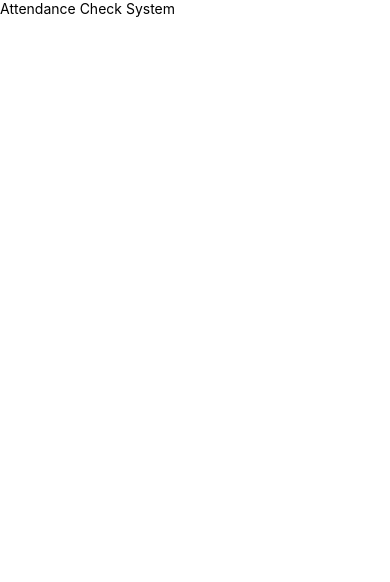
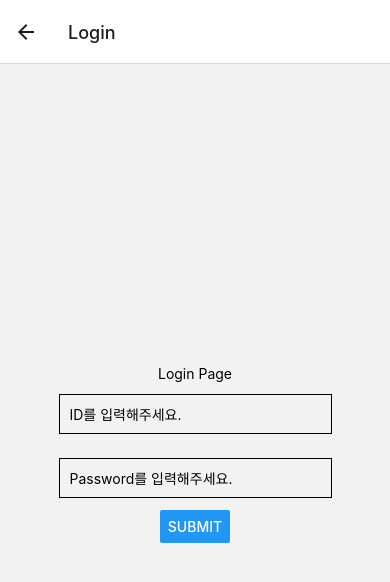
Before and after one commit to checkchek/Attendance_Check_Mobile, a React Native app: screen /Login in a window 390 px wide. Shown: the top 582 px of the page. Built offline with nearby package versions, Linux system fonts and the light colour scheme.

Commit message:
카메라 이미지 서버 전송

```diff
--- a/App.js
+++ b/App.js
@@ -1,13 +1,19 @@
 import React from 'react';
+import {StyleSheet} from 'react-native';
+import LoginPage from './src/LoginPage';
+import LectureListPage from './src/LectureListPage';
+import {NavigationContainer} from '@react-navigation/native';
+import {createNativeStackNavigator} from '@react-navigation/native-stack';
 
-import {Text, View} from 'react-native';
+const Stack = createNativeStackNavigator();
 
-const App = () => {
+export default function App() {
   return (
-    <View>
-      <Text>Attendance Check System</Text>
-    </View>
+    <NavigationContainer>
+      <Stack.Navigator>
+        <Stack.Screen name="LectureListPage" component={LectureListPage} />
+        <Stack.Screen name="Login" component={LoginPage} />
+      </Stack.Navigator>
+    </NavigationContainer>
   );
-};
-
-export default App;
+}
--- a/babel.config.js
+++ b/babel.config.js
@@ -1,3 +1,16 @@
 module.exports = {
   presets: ['module:metro-react-native-babel-preset'],
+  plugins: [
+    [
+      'module:react-native-dotenv',
+      {
+        moduleName: '@env',
+        path: '.env',
+        blacklist: null,
+        whitelist: null,
+        safe: true,
+        allowUndefined: true,
+      },
+    ],
+  ],
 };
--- /dev/null
+++ b/db.js
@@ -0,0 +1,6 @@
+export const db = [
+  {
+    id: 'admin',
+    pw: '123',
+  },
+];
--- /dev/null
+++ b/src/LectureListPage.js
@@ -0,0 +1,28 @@
+import React from 'react';
+import {View, Button} from 'react-native';
+import {launchCamera} from 'react-native-image-picker';
+import {API_URL} from '@env';
+
+export default function LectureListPage({navigation}) {
+  const check = async () => {
+    console.log('click');
+    const result = await launchCamera({
+      includeBase64: true,
+      maxHeight: 1000,
+      maxWidth: 1500,
+    });
+
+    const res = await (
+      await fetch(`${API_URL}/api/face`, {
+        method: 'post',
+        body: result.assets[0].base64,
+      })
+    ).json();
+    console.log(res);
+  };
+  return (
+    <View>
+      <Button title="{현재 진행중인 강의}" onPress={check} />
+    </View>
+  );
+}
--- /dev/null
+++ b/src/LoginPage.js
@@ -0,0 +1,51 @@
+import React, {useState} from 'react';
+import {StyleSheet, View, Text, TextInput, Button, Alert} from 'react-native';
+import {db} from '../db';
+
+export default function LoginPage({navigation}) {
+  const [id, setId] = useState('');
+  const [pw, setPw] = useState('');
+
+  const handleSubmit = () => {
+    console.log(id, pw);
+    if (db[0].id === id && db[0].pw === pw) {
+      navigation.navigate('LectureListPage');
+    } else {
+      Alert.alert('로그인 정보가 일치하지 않습니다.');
+    }
+  };
+
+  return (
+    <View style={styles.container}>
+      <Text>Login Page</Text>
+      <TextInput
+        style={styles.input}
+        placeholder="ID를 입력해주세요."
+        value={id}
+        onChangeText={val => setId(val)}
+      />
+      <TextInput
+        style={styles.input}
+        placeholder="Password를 입력해주세요."
+        value={pw}
+        onChangeText={val => setPw(val)}
+      />
+      <Button onPress={handleSubmit} title="Submit" />
+    </View>
+  );
+}
+
+const styles = StyleSheet.create({
+  container: {
+    flex: 1,
+    justifyContent: 'center',
+    alignItems: 'center',
+  },
+  input: {
+    height: 40,
+    width: '70%',
+    margin: 12,
+    borderWidth: 1,
+    padding: 10,
+  },
+});
```
Also changed, not shown: package.json (+9 -1 lines), .eslintrc.js, 4 other files (tests, documents, lock files or other folders).
